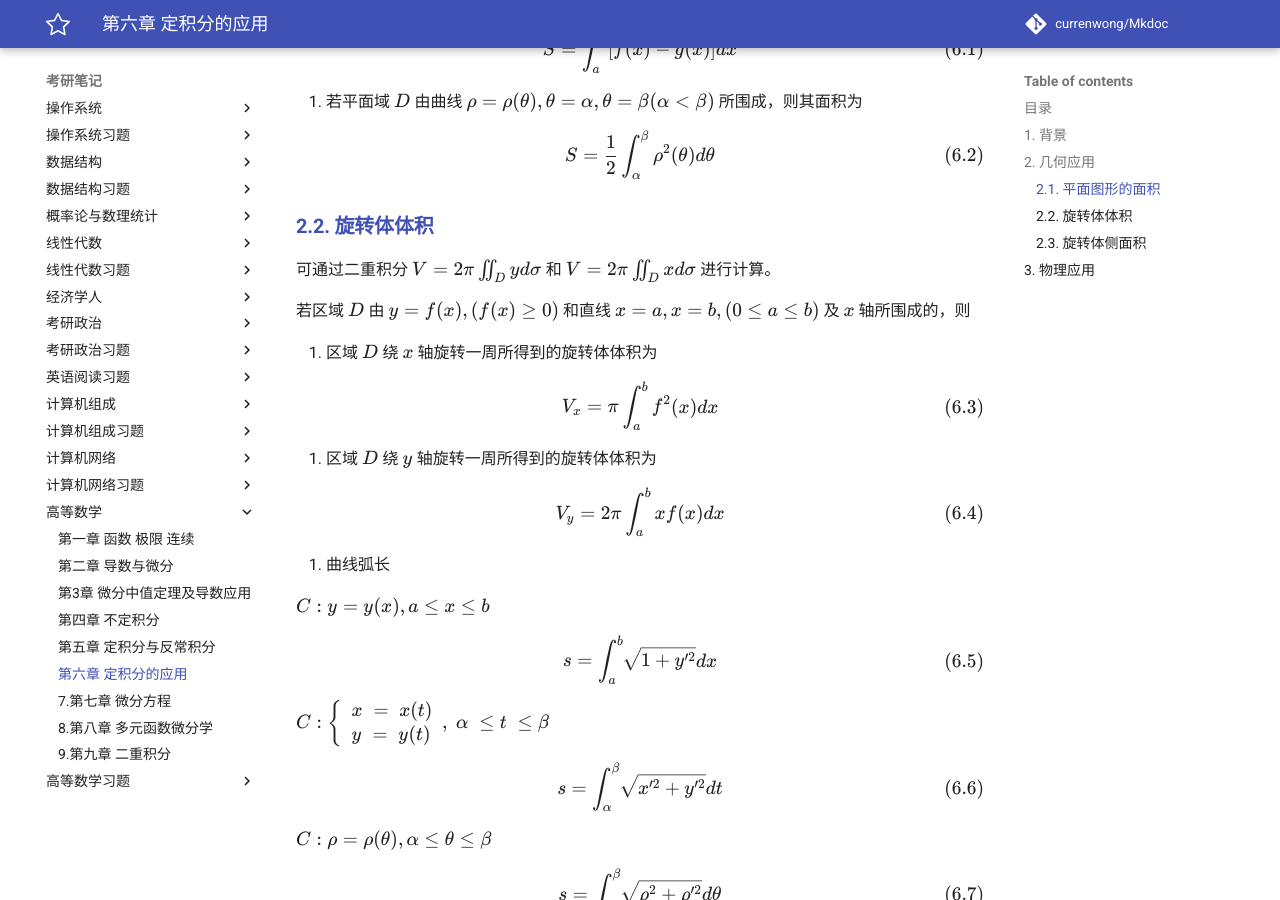
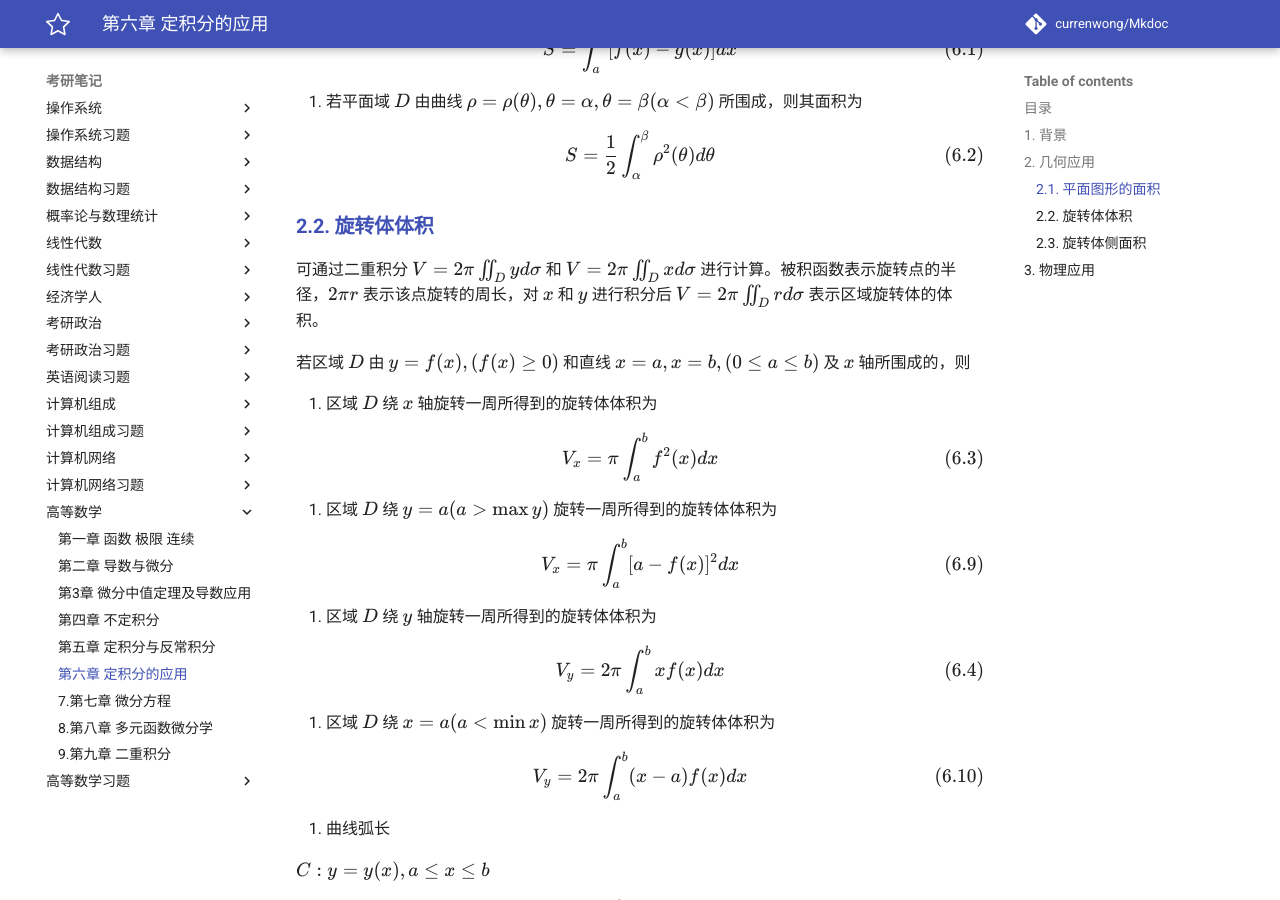
Before and after one commit to CurrenWong/Mkdoc, an MkDocs documentation site: the page built from docs/考研笔记/高等数学/6.第六章_定积分的应用.md, in a window 1280 px wide and 900 px high, scrolled down 1319 px. Built offline with MkDocs 1.6.1 and Material for MkDocs 9.7.7, drawn with Linux system fonts in a browser that asks for light colours; a script that is not in the unit is left out; comment, search, counter and statistics services are not loaded.

Commit message:
Add new content

```diff
--- a/docs/考研笔记/高等数学/6.第六章_定积分的应用.md
+++ b/docs/考研笔记/高等数学/6.第六章_定积分的应用.md
@@ -31,7 +31,7 @@ $$
 
 ### 2.2. 旋转体体积
 
-可通过二重积分 $V =  2\pi \iint_D y d \sigma$ 和 $V =  2\pi \iint_D x d \sigma$ 进行计算。
+可通过二重积分 $V =  2\pi \iint_D y d \sigma$ 和 $V =  2\pi \iint_D x d \sigma$ 进行计算。被积函数表示旋转点的半径，$2\pi r$ 表示该点旋转的周长，对 $x$ 和 $y$ 进行积分后 $V =  2\pi \iint_D r d \sigma$ 表示区域旋转体的体积。
 
 若区域 $D$ 由 $y = f(x), (f(x) \ge 0)$ 和直线 $x = a, x = b, (0 \le a \le b)$ 及 $x$ 轴所围成的，则
 
@@ -42,14 +42,28 @@ V_x = \pi \int_{a}^{b} f^2(x) dx
 \tag{6.3}
 $$
 
-2. 区域 $D$ 绕 $y$ 轴旋转一周所得到的旋转体体积为
+2. 区域 $D$ 绕 $y = a(a > \max y)$ 旋转一周所得到的旋转体体积为
+
+$$
+V_x = \pi \int_{a}^{b} [a  - f(x)]^2 dx
+\tag{6.9}
+$$
+
+3. 区域 $D$ 绕 $y$ 轴旋转一周所得到的旋转体体积为
 
 $$
 V_y = 2\pi \int_{a}^{b} xf(x) dx
 \tag{6.4}
 $$
 
-3. 曲线弧长
+4. 区域 $D$ 绕 $x = a (a < \min x)$ 旋转一周所得到的旋转体体积为
+
+$$
+V_y = 2\pi \int_{a}^{b} (x-a)f(x) dx
+\tag{6.10}
+$$
+
+5. 曲线弧长
 
 $C: y = y(x), a \le x \le b$
 
```
Also changed, not shown: docs/考研笔记/高等数学/5.第五章_定积分与反常积分.md (+46 -1 lines).
